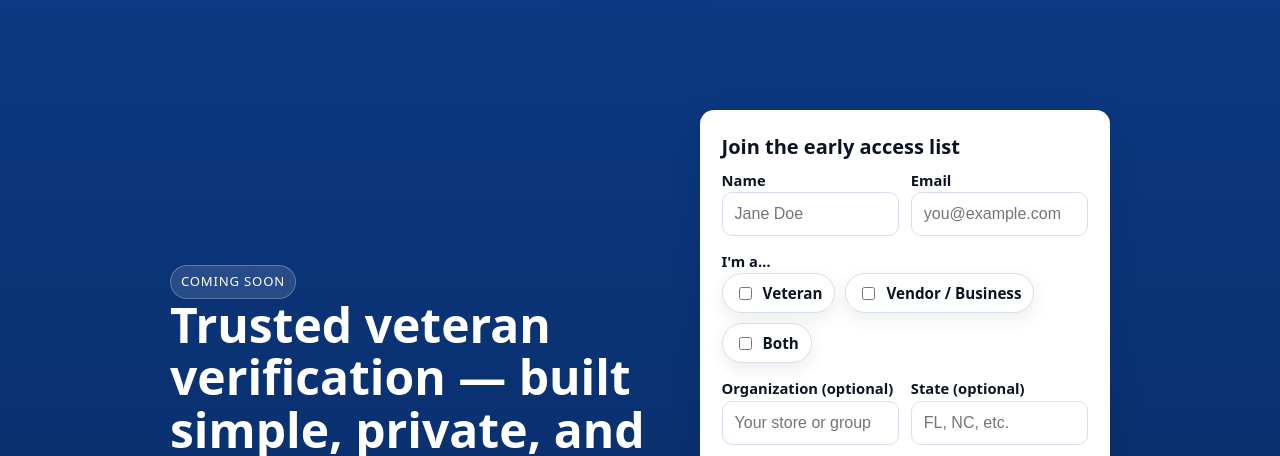
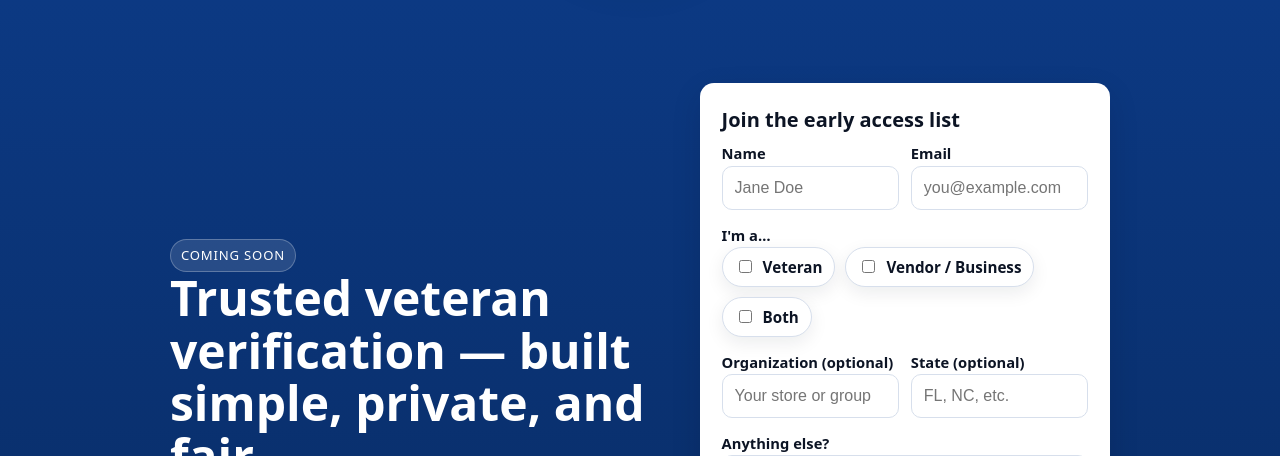
Before and after one commit to steventauriello/veteranverify-landing, a website: page index.html in a window 1280 px wide. Shown: the part 321-777 px from the top of the page. Drawn offline with Linux system fonts and the light colour scheme.

Commit message:
Update style.css

```diff
--- a/style.css
+++ b/style.css
@@ -361,7 +361,7 @@ footer{
 
 /* 3) Reduce space above the headline */
 .hero{
-  padding-top: calc(110px + var(--logo-size) * 0.58) !important; /* was ~0.82 */
+  padding-top: calc(110px + var(--logo-size) * 0.50) !important; /* was ~0.82 */
 }
 
 /* Responsive tune so it still looks right on small screens */
```
